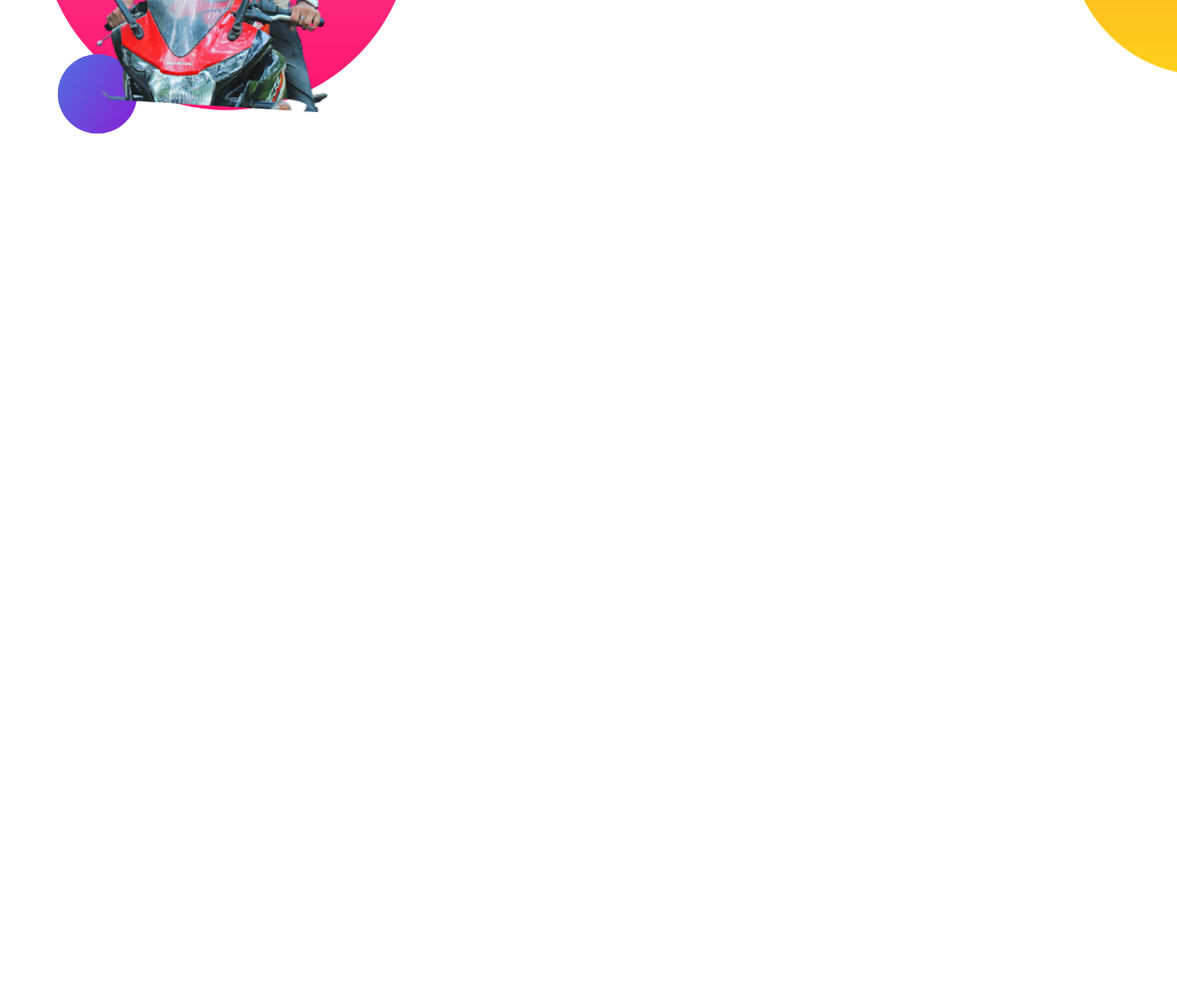
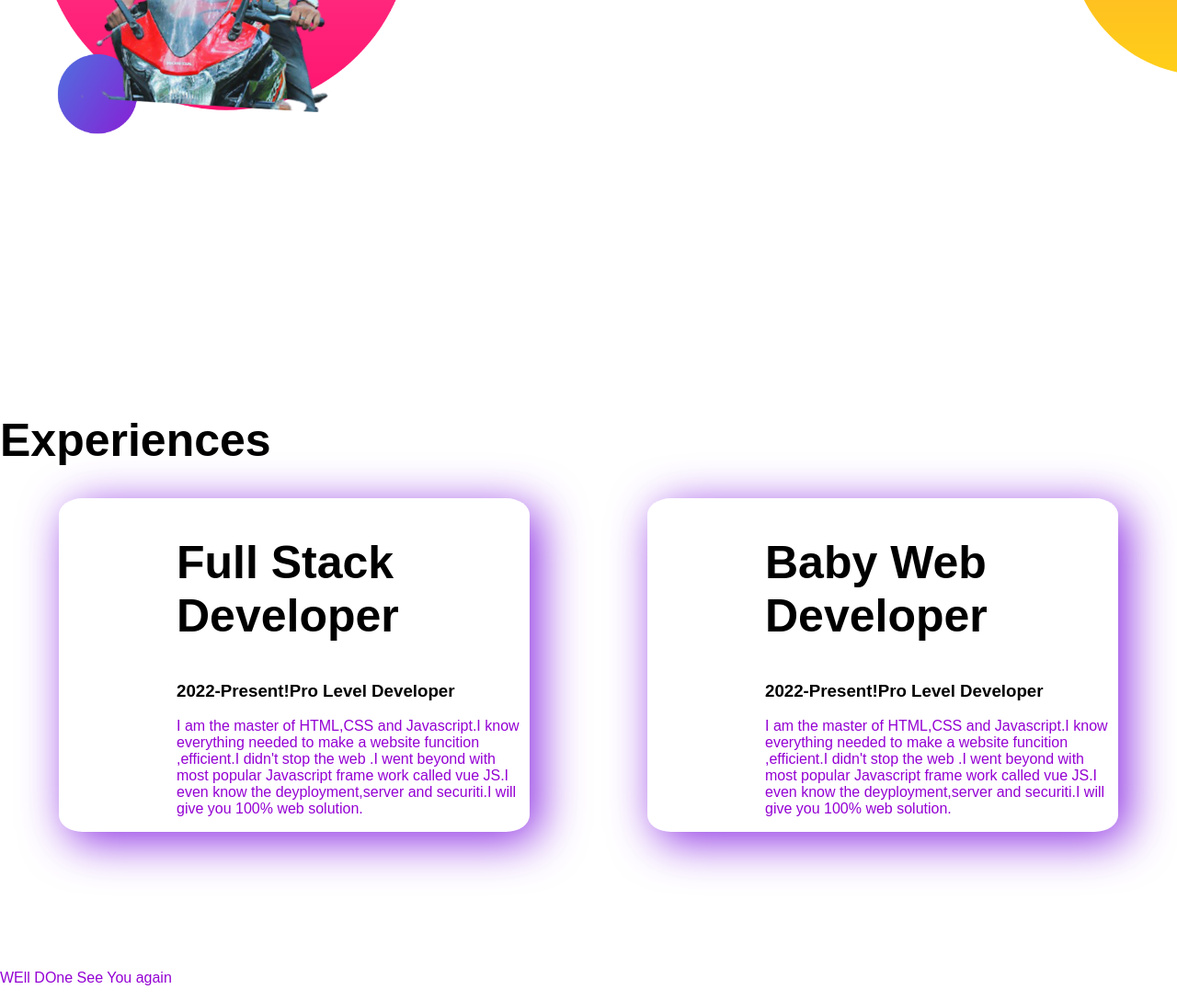
Before and after one commit to Sheikhalamin/developer-portfolio, a plain HTML site: page index.html in a window 1280 px wide. Shown: the part 957-2046 px from the top of the page at 92% size. Before the commit the page ends 1257 px from the top, so only its background shows below. Drawn offline with Linux system fonts and the light colour scheme; a web font is replaced by a local one.

Commit message:
fotter add

```diff
--- a/index.html
+++ b/index.html
@@ -37,7 +37,27 @@
         </div>
 
 
+
+    </section id="tas">
+    <section class="exprns"> </section>
+        <h1>Experiences</h1>
+        <section id="tahi">
+        <div id="sai" class="pura">
+            <h1>Full Stack Developer</h1>
+            <h3>2022-Present!Pro Level Developer</h3>
+            <p>I am the master of HTML,CSS and Javascript.I know everything needed to make a website funcition ,efficient.I didn't stop the web .I went beyond with most popular Javascript frame work called vue JS.I even know the deyployment,server and securiti.I will give you 100% web solution.</p>
+        </div>
+        <div id="sai" class="pura">
+            <h1>Baby Web Developer</h1>
+            <h3>2022-Present!Pro Level Developer</h3>
+            <p>I am the master of HTML,CSS and Javascript.I know everything needed to make a website funcition ,efficient.I didn't stop the web .I went beyond with most popular Javascript frame work called vue JS.I even know the deyployment,server and securiti.I will give you 100% web solution.</p>
+        </div>
+        </section>
+
     </section>
+    <footer>
+        <P>WEll DOne See You again</P>
+    </footer>
 
 </body>
 </html>
--- a/style.css
+++ b/style.css
@@ -64,6 +64,28 @@ a{
 .dream-big{
     background-image: url(dream-bg.png);
     background-repeat: no-repeat;
-    background-position: right;
+   background-position: right;
 
 }
+#tahi{
+    display: flex;
+}
+.pura{
+    width:50%;
+    padding-left: 10%;
+    box-shadow:10px 10px 50px blueviolet ;
+    margin-left: 5%;
+    margin-right: 5%;
+    border-radius: 5%;
+
+    .tas{
+        background-image: url(exp-bg.png);
+        background-repeat:no-repeat;
+        background-position:left;
+    }
+    #sai{
+        border: springgreen;
+    }
+foot p{
+    text-align: center;
+}
```
Also changed, not shown: 130_365.jfif (deleted), jhankar.png (deleted), 1 other file.
